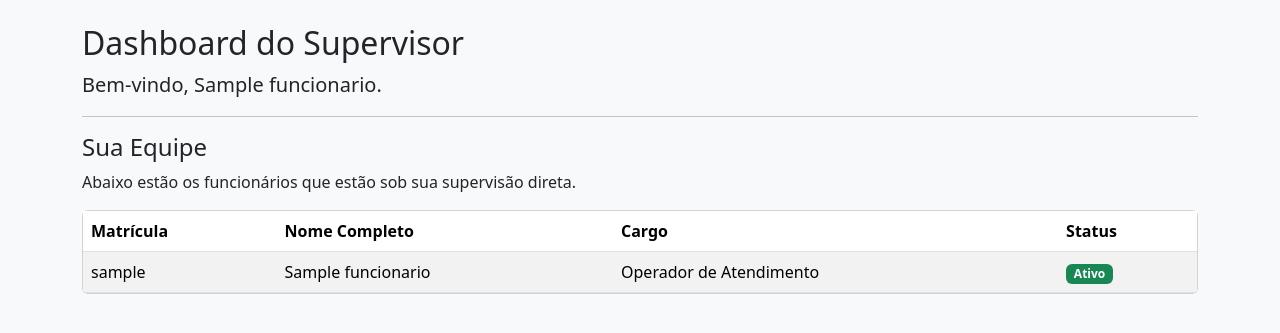
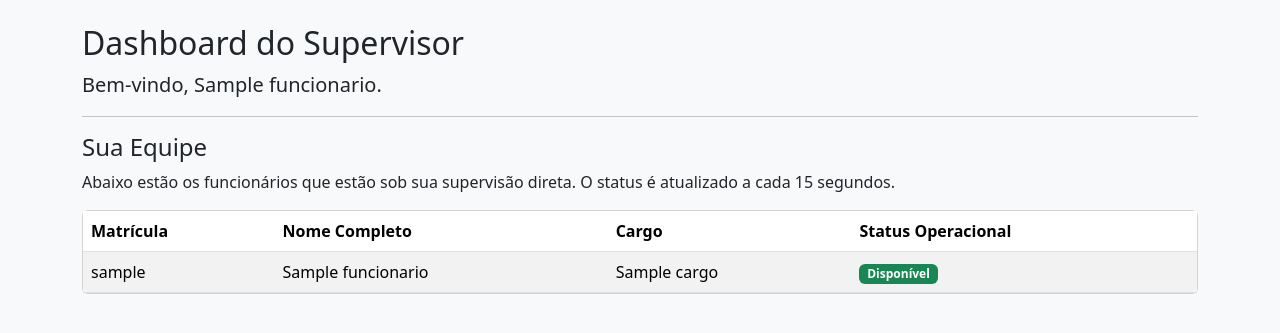
Before and after one commit to riquefernandes/hr_system, a Django app: page /supervisor/dashboard/ in a window 1280 px wide. Shown: the top 333 px of the page. Run offline with Django 5.2, Linux system fonts and the light colour scheme; a user stored in the database is signed in; data comes from the database, SQL or seed files in the repository; tables that the repository leaves empty hold one stand-in row (values such as "Sample post"); some libraries are stand-ins or nearby versions.

Commit message:
feat: adiciona dashboard dinâmico HTMX

```diff
--- a/funcionarios/models.py
+++ b/funcionarios/models.py
@@ -1,13 +1,11 @@
-# funcionarios/models.py (VERSÃO FINAL E CORRIGIDA)
+# funcionarios/models.py
 from django.db import models
 from django.contrib.auth.models import User
 from localflavor.br.models import BRCPFField
 
-# --- Modelos de Apoio (Definidos Primeiro) ---
-
 
 class Cargo(models.Model):
-    nome = models.CharField(max_length=100)
+    nome = models.CharField(max_length=255)
     max_pausas_diarias = models.PositiveIntegerField(
         default=2,
         help_text="Número máximo de pausas curtas (ex: café) permitidas por dia.",
@@ -16,6 +14,9 @@
         default=20,
         help_text="Duração total máxima de todas as pausas somadas, em minutos.",
     )
+    cbo = models.CharField(
+        max_length=10, unique=True, null=True, blank=True
+    )  # Adicione null=True e blank=True
 
     def __str__(self):
         return self.nome
@@ -35,10 +36,12 @@
         return self.nome
 
 
-# --- Modelo Principal ---
-
-
 class Funcionario(models.Model):
+    STATUS_OPERACIONAL_CHOICES = [
+        ("DISPONIVEL", "Disponível"),
+        ("EM_PAUSA", "Em Pausa"),
+        ("OFFLINE", "Offline"),
+    ]
     ESCOLARIDADE_CHOICES = [
         ("EF", "Ensino Fundamental"),
         ("EM", "Ensino Médio"),
@@ -76,6 +79,9 @@
     data_contratacao = models.DateField()
     data_demissao = models.DateField(blank=True, null=True)
     status = models.CharField(max_length=10, choices=STATUS_CHOICES, default="ATIVO")
+    status_operacional = models.CharField(
+        max_length=20, choices=STATUS_OPERACIONAL_CHOICES, default="OFFLINE"
+    )
     cep = models.CharField(max_length=9)
     rua = models.CharField(max_length=255)
     numero = models.CharField(max_length=20)
@@ -105,8 +111,8 @@
         return self.nome_completo
 
 
-# --- Modelos de Solicitações ---
 class SolicitacaoAlteracaoEndereco(models.Model):
+    # ... (código sem alterações)
     STATUS_CHOICES = [("P", "Pendente"), ("A", "Aprovado"), ("R", "Recusado")]
     funcionario = models.ForeignKey(Funcionario, on_delete=models.CASCADE)
     cep = models.CharField(max_length=9)
@@ -125,6 +131,7 @@
 
 
 class SolicitacaoAlteracaoBancaria(models.Model):
+    # ... (código sem alterações)
     STATUS_CHOICES = [("P", "Pendente"), ("A", "Aprovado"), ("R", "Recusado")]
     funcionario = models.ForeignKey(Funcionario, on_delete=models.CASCADE)
     banco = models.ForeignKey(Banco, on_delete=models.SET_NULL, null=True)
@@ -138,12 +145,12 @@
         return f"Solicitação Bancária de {self.funcionario.nome_completo}"
 
 
-# --- ESTA CLASSE ESTAVA INDENTADA ERRADO. AGORA ESTÁ CORRETA ---
 class RegistroPonto(models.Model):
+    # ... (código sem alterações)
     TIPO_REGISTRO_CHOICES = [
         ("ENTRADA", "Entrada"),
-        ("SAIDA_PAUSA", "Saída para Pausa"),  # <-- Novo
-        ("VOLTA_PAUSA", "Volta da Pausa"),  # <-- Novo
+        ("SAIDA_PAUSA", "Saída para Pausa"),
+        ("VOLTA_PAUSA", "Volta da Pausa"),
         ("SAIDA_ALMOCO", "Saída Almoço"),
         ("VOLTA_ALMOCO", "Volta Almoço"),
         ("SAIDA", "Saída"),
--- /dev/null
+++ b/funcionarios/templates/funcionarios/_tabela_equipe.html
@@ -0,0 +1,34 @@
+<div class="table-responsive">
+    <table class="table table-striped table-hover mb-0">
+        <thead>
+            <tr>
+                <th>Matrícula</th>
+                <th>Nome Completo</th>
+                <th>Cargo</th>
+                <th>Status Operacional</th>
+            </tr>
+        </thead>
+        <tbody>
+            {% for membro in equipe %}
+            <tr>
+                <td>{{ membro.user.username }}</td>
+                <td>{{ membro.nome_completo }}</td>
+                <td>{{ membro.cargo.nome }}</td>
+                <td>
+                    {% if membro.status_operacional == 'DISPONIVEL' %}
+                        <span class="badge bg-success">{{ membro.get_status_operacional_display }}</span>
+                    {% elif membro.status_operacional == 'EM_PAUSA' %}
+                        <span class="badge bg-warning text-dark">{{ membro.get_status_operacional_display }}</span>
+                    {% else %}
+                        <span class="badge bg-secondary">{{ membro.get_status_operacional_display }}</span>
+                    {% endif %}
+                </td>
+            </tr>
+            {% empty %}
+            <tr>
+                <td colspan="4" class="text-center">Você ainda não tem ninguém na sua equipe.</td>
+            </tr>
+            {% endfor %}
+        </tbody>
+    </table>
+</div>
--- a/funcionarios/templates/funcionarios/base.html
+++ b/funcionarios/templates/funcionarios/base.html
@@ -5,24 +5,21 @@
     <meta charset="UTF-8">
     <meta name="viewport" content="width=device-width, initial-scale=1.0">
     <title>{% block title %}Sistema RH{% endblock %}</title>
-    <link href="https://cdn.jsdelivr.net/npm/bootstrap@5.3.3/dist/css/bootstrap.min.css" rel="stylesheet" integrity="sha384-QWTKZyjpPEjISv5WaRU9OFeRpok6YctnYmDr5pNlyT2bRjXh0JMhjY6hW+ALEwIH" crossorigin="anonymous">
+    <link href="https://cdn.jsdelivr.net/npm/bootstrap@5.3.3/dist/css/bootstrap.min.css" rel="stylesheet">
 </head>
 <body class="bg-light">
-
     <div class="container mt-4">
-
         {% if messages %}
           {% for message in messages %}
             <div class="alert alert-{{ message.tags }} alert-dismissible fade show" role="alert">
               {{ message }}
               <button type="button" class="btn-close" data-bs-dismiss="alert" aria-label="Close"></button>
             </div>
-        {% endfor %}
+          {% endfor %}
         {% endif %}
-        {% block content %}
-        {% endblock %}
+        {% block content %}{% endblock %}
     </div>
-
-    <script src="https://cdn.jsdelivr.net/npm/bootstrap@5.3.3/dist/js/bootstrap.bundle.min.js" integrity="sha384-YvpcrYf0tY3lHB60NNkmXc5s9fDVZLESaAA55NDzOxhy9GkcIdslK1eN7N6jIeHz" crossorigin="anonymous"></script>
+    <script src="https://cdn.jsdelivr.net/npm/bootstrap@5.3.3/dist/js/bootstrap.bundle.min.js"></script>
+    <script src="https://unpkg.com/htmx.org@1.9.12"></script>
 </body>
 </html>
--- a/funcionarios/templates/funcionarios/supervisor_dashboard.html
+++ b/funcionarios/templates/funcionarios/supervisor_dashboard.html
@@ -1,42 +1,12 @@
 {% extends 'funcionarios/base.html' %}
-
 {% block title %}Dashboard do Supervisor{% endblock %}
-
 {% block content %}
     <h1 class="h2">Dashboard do Supervisor</h1>
     <p class="lead">Bem-vindo, {{ supervisor.nome_completo }}.</p>
-
     <hr>
-
     <h2 class="h4">Sua Equipe</h2>
-    <p>Abaixo estão os funcionários que estão sob sua supervisão direta.</p>
-
-    <div class="card">
-        <div class="table-responsive">
-            <table class="table table-striped table-hover mb-0">
-                <thead>
-                    <tr>
-                        <th>Matrícula</th>
-                        <th>Nome Completo</th>
-                        <th>Cargo</th>
-                        <th>Status</th>
-                    </tr>
-                </thead>
-                <tbody>
-                    {% for membro in equipe %}
-                    <tr>
-                        <td>{{ membro.user.username }}</td>
-                        <td>{{ membro.nome_completo }}</td>
-                        <td>{{ membro.cargo.nome }}</td>
-                        <td><span class="badge bg-success">{{ membro.get_status_display }}</span></td>
-                    </tr>
-                    {% empty %}
-                    <tr>
-                        <td colspan="4" class="text-center">Você ainda não tem ninguém na sua equipe.</td>
-                    </tr>
-                    {% endfor %}
-                </tbody>
-            </table>
-        </div>
+    <p>Abaixo estão os funcionários que estão sob sua supervisão direta. O status é atualizado a cada 15 segundos.</p>
+    <div class="card" hx-get="{% url 'funcionarios:tabela_equipe' %}" hx-trigger="load, every 15s" hx-swap="innerHTML">
+        <div class="card-body text-center"><p>Carregando dados da equipe...</p></div>
     </div>
 {% endblock %}
--- a/funcionarios/urls.py
+++ b/funcionarios/urls.py
@@ -31,4 +31,5 @@
         views.supervisor_dashboard_view,
         name="supervisor_dashboard",
     ),
+    path("supervisor/tabela-equipe/", views.tabela_equipe_view, name="tabela_equipe"),
 ]
--- a/funcionarios/views.py
+++ b/funcionarios/views.py
@@ -6,7 +6,7 @@
 from django.contrib.auth.views import PasswordChangeView
 from django.views.decorators.http import require_POST
 
-# Novas importações para trabalhar com data e hora
+# Importações para trabalhar com data e hora
 from django.utils import timezone
 from datetime import timedelta
 
@@ -15,7 +15,7 @@
     SolicitacaoAlteracaoEndereco,
     SolicitacaoAlteracaoBancaria,
     RegistroPonto,
-    Funcionario,  # Adicionado para a lógica
+    Funcionario,
 )
 
 
@@ -87,7 +87,6 @@
                 )
                 return redirect("funcionarios:home")
 
-    # --- LÓGICA PARA EXIBIR STATUS DAS PAUSAS ---
     hoje = timezone.now().date()
     pausas_hoje_count = 0
     regras_cargo = funcionario.cargo
@@ -96,7 +95,6 @@
         pausas_hoje_count = RegistroPonto.objects.filter(
             funcionario=funcionario, tipo="SAIDA_PAUSA", timestamp__date=hoje
         ).count()
-    # --- FIM DA LÓGICA DE PAUSAS ---
 
     solicitacoes_endereco = SolicitacaoAlteracaoEndereco.objects.filter(
         funcionario=funcionario
@@ -175,6 +173,20 @@
             )
             return redirect("funcionarios:home")
 
+    status_map = {
+        "ENTRADA": "DISPONIVEL",
+        "SAIDA_PAUSA": "EM_PAUSA",
+        "VOLTA_PAUSA": "DISPONIVEL",
+        "SAIDA_ALMOCO": "EM_PAUSA",
+        "VOLTA_ALMOCO": "DISPONIVEL",
+        "SAIDA": "OFFLINE",
+    }
+
+    funcionario.status_operacional = status_map.get(
+        tipo_ponto, funcionario.status_operacional
+    )
+    funcionario.save()
+
     RegistroPonto.objects.create(funcionario=funcionario, tipo=tipo_ponto)
     messages.success(request, "Ponto registrado com sucesso!")
     return redirect("funcionarios:home")
@@ -183,3 +195,11 @@
 def logout_view(request):
     logout(request)
     return redirect("funcionarios:login")
+
+
+# --- NOVA VIEW PARA SERVIR A TABELA VIA HTMX ---
+@login_required
+def tabela_equipe_view(request):
+    supervisor = request.user.funcionario
+    equipe = supervisor.equipe.all()
+    return render(request, "funcionarios/_tabela_equipe.html", {"equipe": equipe})
```
Also changed, not shown: funcionarios/signals.py (+12 -20 lines), funcionarios/migrations/0001_initial.py, funcionarios/migrations/0002_funcionario_telefone.py (deleted), funcionarios/migrations/0003_remove_funcionario_telefone.py (deleted), funcionarios/migrations/0004_funcionario_deve_alterar_senha.py (deleted), funcionarios/migrations/0005_funcionario_contato_emergencia_nome_and_more.py (deleted), funcionarios/migrations/0006_popular_cargos_iniciais.py (deleted), funcionarios/migrations/0007_merge_20250909_1312.py (deleted), funcionarios/migrations/0008_funcionario_supervisor.py (deleted), funcionarios/migrations/0009_alter_funcionario_supervisor.py (deleted), funcionarios/migrations/0010_registroponto.py (deleted), funcionarios/migrations/0011_cargo_duracao_max_pausas_minutos_and_more.py (deleted), 1 other file.
